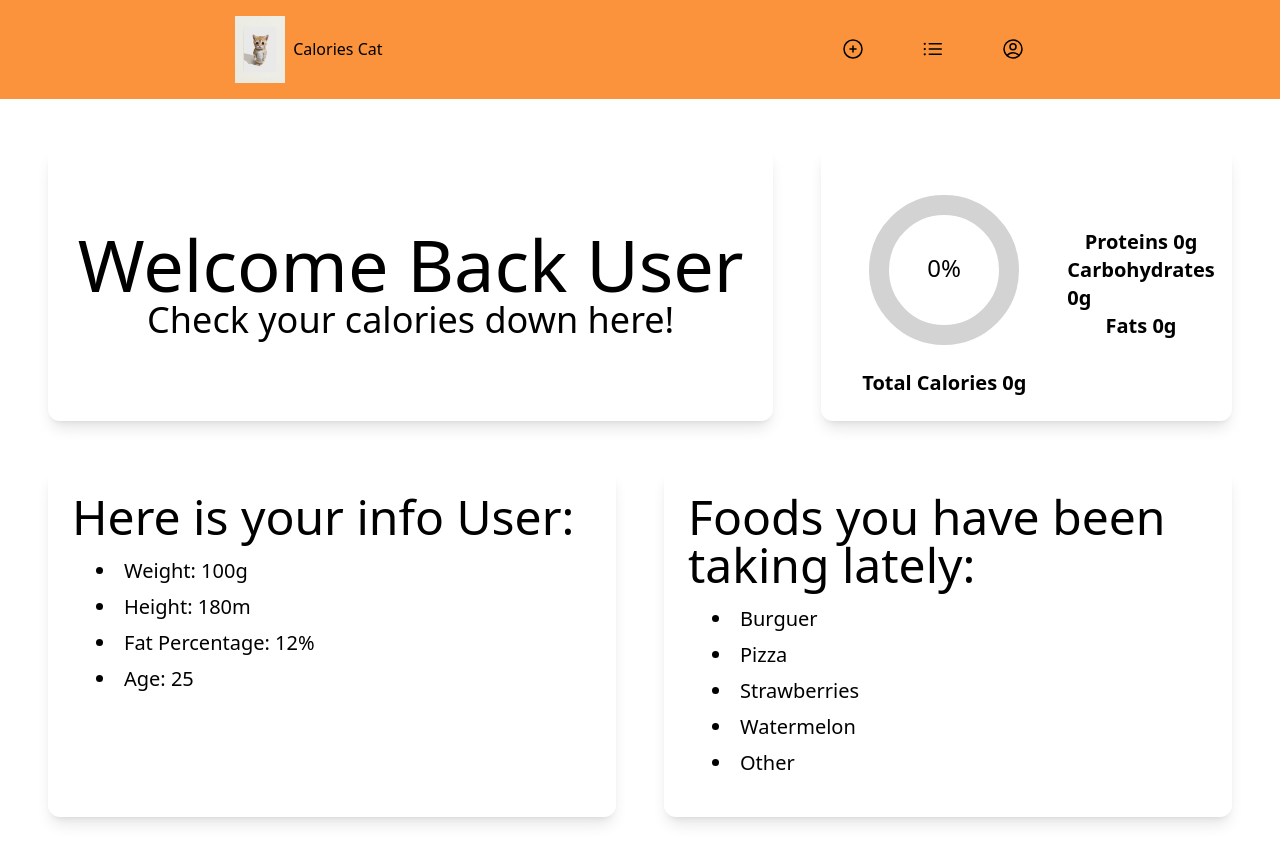
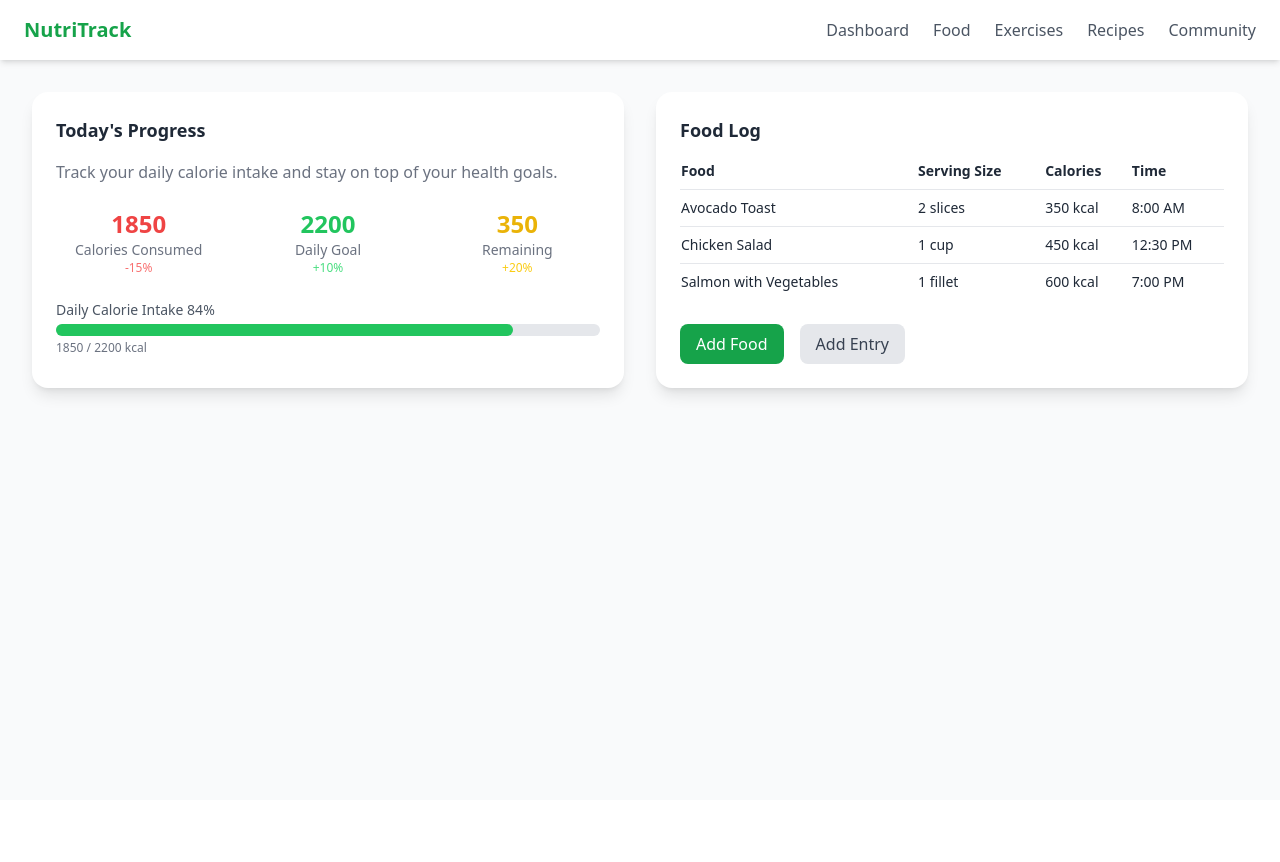
Before and after one commit to EduardoJRP/NutriTrack, a Next.js app: page / in a window 1280 px wide. Shown: the top 862 px of the page. After the commit the page ends 800 px from the top, so only its background shows below. Built offline with nearby package versions, Linux system fonts and the light colour scheme; no server answers; the database is empty.

Commit message:
refactor: main page

```diff
--- a/app/page.tsx
+++ b/app/page.tsx
@@ -1,28 +1,103 @@
 'use client';
 
-import React from 'react';
-import NavBar from './components/Common/NavBar';
-import TotalInfoCard from './components/Main/TotalInfoCard';
-import UserWelcomeCard from './components/Main/UserWelcomeCard';
-import UserInfo from './components/Main/UserInfo';
-import FavoriteFoodList from './components/Main/FavoriteFoodList';
+export default function DashboardPage() {
+  return (
+    <div className="min-h-screen bg-gray-50 text-gray-800">
+      {/* Navbar */}
+      <nav className="bg-white shadow-md px-6 py-4 flex justify-between items-center">
+        <h1 className="text-xl font-bold text-green-600">NutriTrack</h1>
+        <ul className="flex gap-6 text-gray-600">
+          <li className="hover:text-green-600 cursor-pointer">Dashboard</li>
+          <li className="hover:text-green-600 cursor-pointer">Food</li>
+          <li className="hover:text-green-600 cursor-pointer">Exercises</li>
+          <li className="hover:text-green-600 cursor-pointer">Recipes</li>
+          <li className="hover:text-green-600 cursor-pointer">Community</li>
+        </ul>
+      </nav>
 
-export default function Home() {
-  return (
-    <div>
-      <NavBar />
-      <div className='m-6'>
-        <div className="flex flex-col">
-          <div className="flex flex-row">
-            <UserWelcomeCard className="w-2/3" />
-            <TotalInfoCard className="w-1/3" />
+      {/* Main content */}
+      <main className="p-8 grid gap-8 md:grid-cols-2">
+        {/* Progress Section */}
+        <div className="bg-white rounded-2xl shadow-lg p-6">
+          <h2 className="text-lg font-semibold mb-4">Today's Progress</h2>
+          <p className="text-gray-500 mb-6">
+            Track your daily calorie intake and stay on top of your health goals.
+          </p>
+
+          {/* Stats */}
+          <div className="grid grid-cols-3 gap-6 text-center">
+            <div>
+              <p className="text-2xl font-bold text-red-500">1850</p>
+              <p className="text-sm text-gray-500">Calories Consumed</p>
+              <p className="text-xs text-red-400">-15%</p>
+            </div>
+            <div>
+              <p className="text-2xl font-bold text-green-500">2200</p>
+              <p className="text-sm text-gray-500">Daily Goal</p>
+              <p className="text-xs text-green-400">+10%</p>
+            </div>
+            <div>
+              <p className="text-2xl font-bold text-yellow-500">350</p>
+              <p className="text-sm text-gray-500">Remaining</p>
+              <p className="text-xs text-yellow-400">+20%</p>
+            </div>
           </div>
-          <div className="flex flex-row">
-            <UserInfo className="w-1/2" />
-            <FavoriteFoodList className="w-1/2" />
+
+          {/* Progress Bar */}
+          <div className="mt-6">
+            <p className="text-sm text-gray-600 mb-1">Daily Calorie Intake 84%</p>
+            <div className="w-full bg-gray-200 rounded-full h-3">
+              <div className="bg-green-500 h-3 rounded-full" style={{ width: "84%" }}></div>
+            </div>
+            <p className="text-xs text-gray-500 mt-1">1850 / 2200 kcal</p>
           </div>
         </div>
-      </div>
+
+        {/* Food Log */}
+        <div className="bg-white rounded-2xl shadow-lg p-6">
+          <h2 className="text-lg font-semibold mb-4">Food Log</h2>
+          <table className="w-full text-sm">
+            <thead>
+              <tr className="text-left border-b">
+                <th className="pb-2">Food</th>
+                <th className="pb-2">Serving Size</th>
+                <th className="pb-2">Calories</th>
+                <th className="pb-2">Time</th>
+              </tr>
+            </thead>
+            <tbody>
+              <tr className="border-b">
+                <td className="py-2">Avocado Toast</td>
+                <td>2 slices</td>
+                <td>350 kcal</td>
+                <td>8:00 AM</td>
+              </tr>
+              <tr className="border-b">
+                <td className="py-2">Chicken Salad</td>
+                <td>1 cup</td>
+                <td>450 kcal</td>
+                <td>12:30 PM</td>
+              </tr>
+              <tr>
+                <td className="py-2">Salmon with Vegetables</td>
+                <td>1 fillet</td>
+                <td>600 kcal</td>
+                <td>7:00 PM</td>
+              </tr>
+            </tbody>
+          </table>
+
+          {/* Buttons */}
+          <div className="mt-6 flex gap-4">
+            <button className="bg-green-600 hover:bg-green-700 text-white rounded-lg px-4 py-2">
+              Add Food
+            </button>
+            <button className="bg-gray-200 hover:bg-gray-300 text-gray-700 rounded-lg px-4 py-2">
+              Add Entry
+            </button>
+          </div>
+        </div>
+      </main>
     </div>
   );
 }
```
